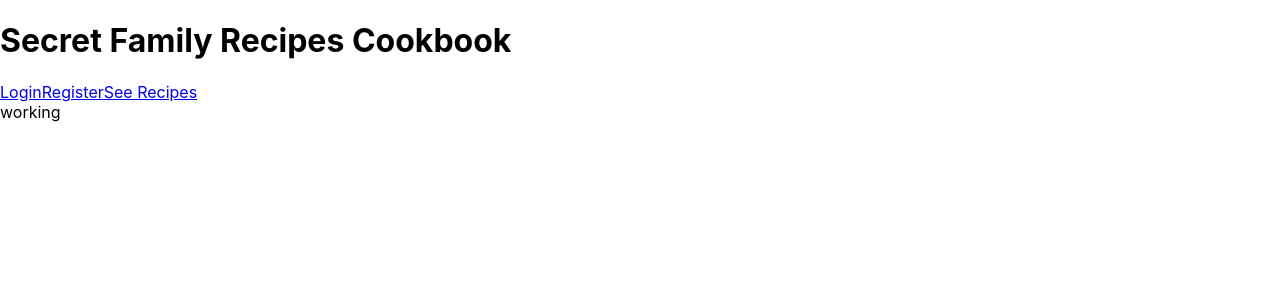
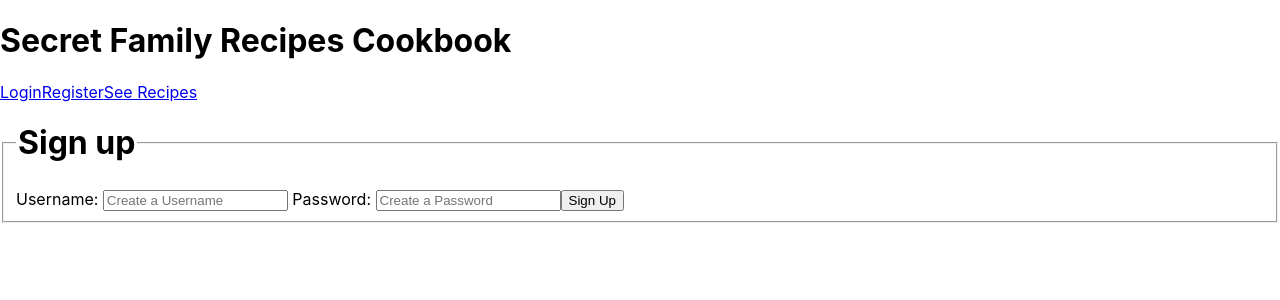
Before and after one commit to secret-family-tt-185/Front-End, a React (Create React App) app: page /register in a window 1280 px wide. Shown: the top 300 px of the page. Built offline with nearby package versions, Linux system fonts and the light colour scheme.

Commit message:
Created the register component

```diff
--- a/src/components/RegisterForm.js
+++ b/src/components/RegisterForm.js
@@ -1,11 +1,62 @@
-import React from 'react'
+import React, {useState} from 'react'
 
 function RegisterForm() {
-    return (
-        <div>
-            working
-        </div>
+    const [formState, setFormState] = useState({
+        username: "",
+        password: ""
+      });
+    const [errors, setErrors] = useState({
+        username: "",
+        password: ""
+      });
+
+      const inputChange = (e) => {
+
+          setFormState({
+            ...formState,
+              [e.target.name]: e.target.value
+          })
+      }
+
+        return (
+            <div>
+              <form>
+                <fieldset>
+                  <legend>
+                    <h1>Sign up</h1></legend>
+                  <label htmlFor="username" className="labels">Username: </label>
+                  <input
+                    placeholder="Create a Username"
+                    type="text"
+                    id="username"
+                    name="username"
+                    value={formState.username}
+                    onChange={inputChange}
+                  />
+                  {errors.username.length > 0 ? (
+                    <p className="error">{errors.username}</p>
+                  ) : null}
+
+
+                  <label htmlFor="password" className="labels"> Password: </label>
+                  <input
+                    placeholder="Create a Password"
+                    type="text"
+                    id="password"
+                    name="password"
+                    value={formState.password}
+                    onChange={inputChange}
+                  />
+                  {/* <i onClick={togglePassword}>{eye}</i>
+                  {errors.password.length > 0 ? (
+                    <p className="error">{errors.password}</p>
+                  ) : null} */}
+                  <button type="submit">
+                    Sign Up
+                  </button>
+                </fieldset>
+              </form>
+            </div>
     )
 }
-
 export default RegisterForm
```
Also changed, not shown: 1 other file (tests, documents, lock files or other folders).
